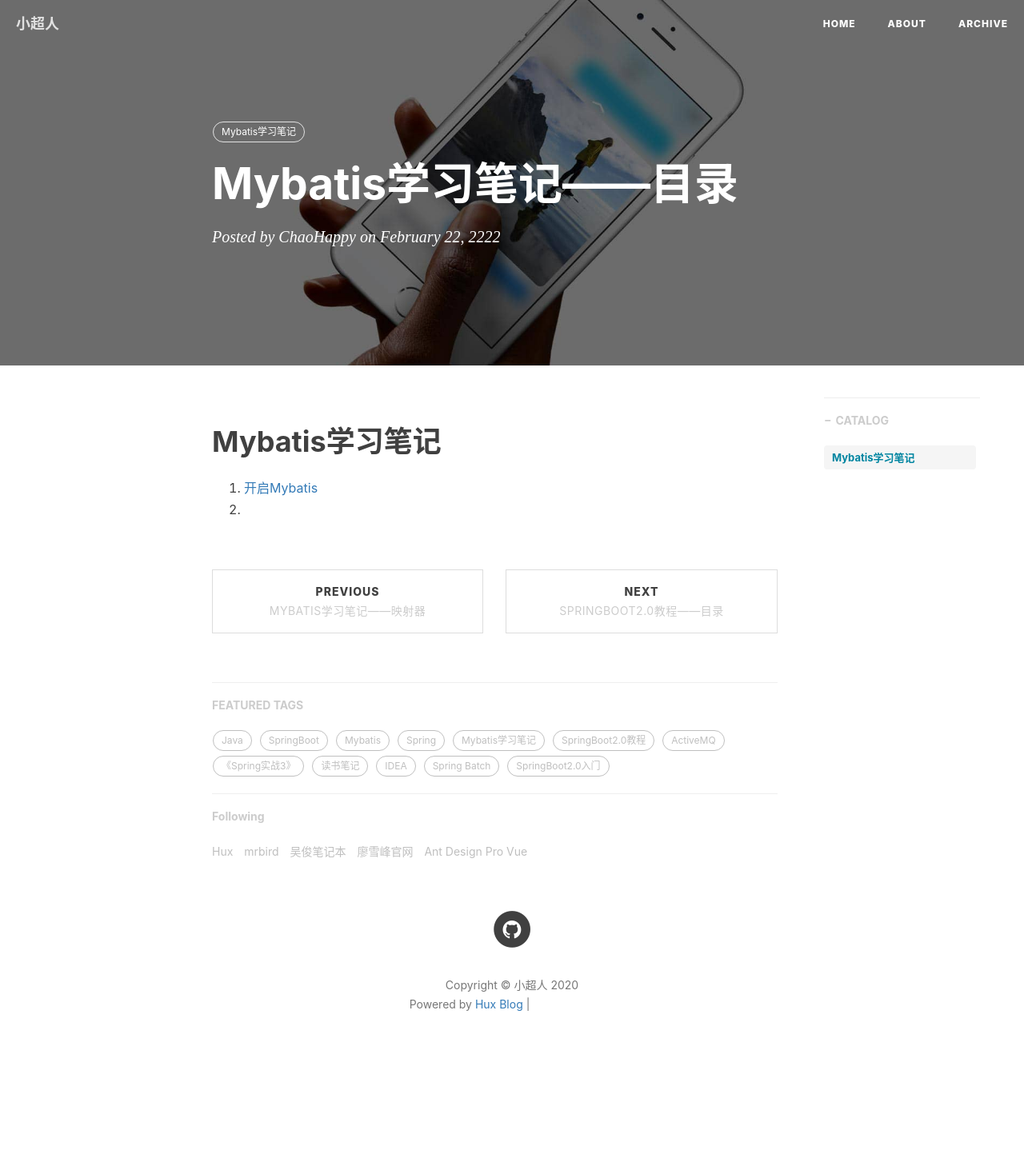
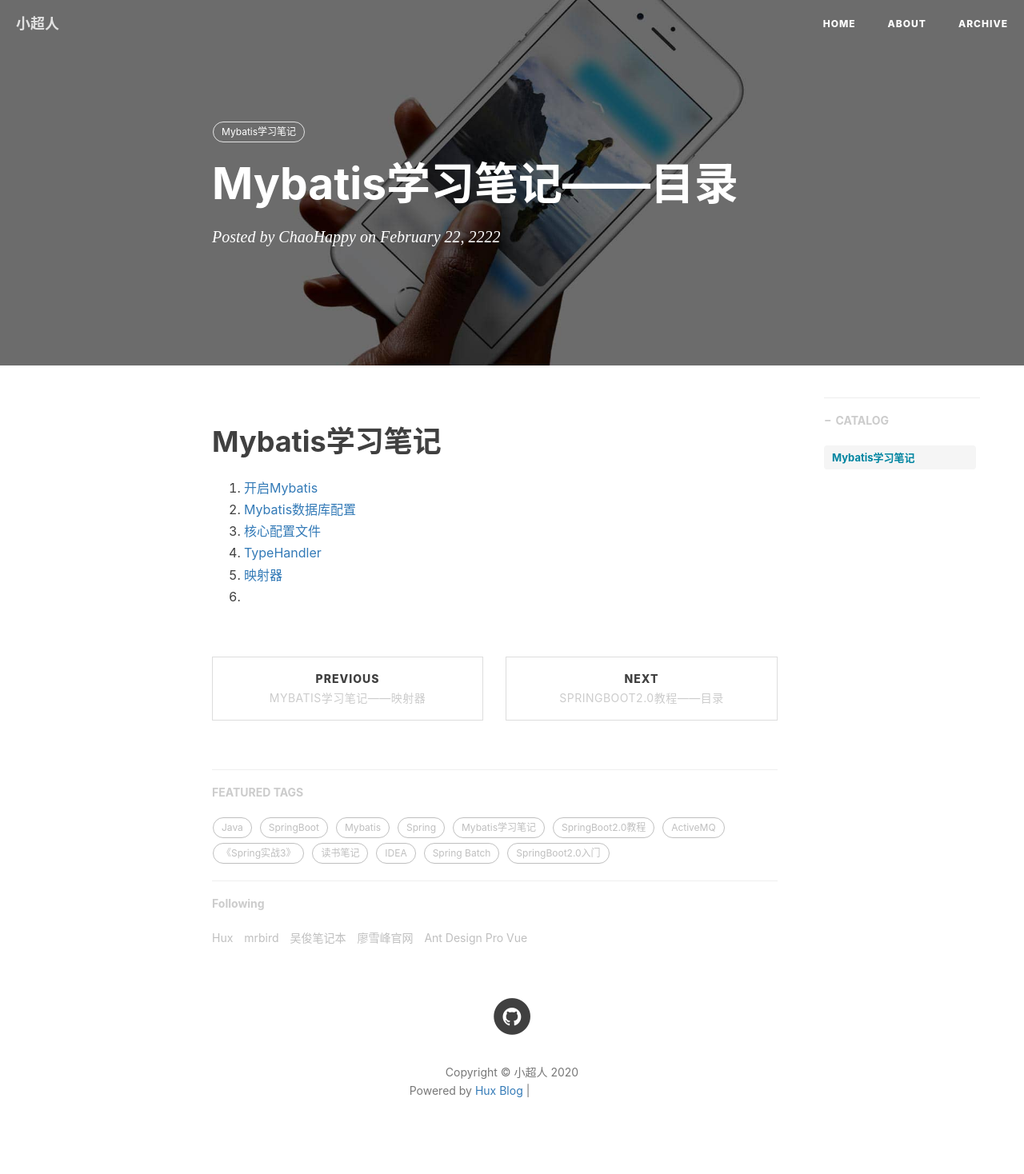
Before and after one commit to ChaoHappy/ChaoHappy.github.io, a Jekyll site: the page built from _posts/Mybatis/2222-02-22-Mybatis学习笔记——目录.md, in a window 1280 px wide. Shown: the whole page at 80% size. Built offline with Jekyll 4.4.1, drawn with Linux system fonts in a browser that asks for light colours; nearby versions of some CDN libraries; comment, search, counter and statistics services are not loaded; before the commit the page ends 1360 px from its top, so only the background shows below that; grey boxes are pictures that could not be loaded.

Commit message:
Update 2222-02-22-Mybatis学习笔记——目录.md

```diff
--- a/_posts/Mybatis/2222-02-22-Mybatis学习笔记——目录.md
+++ b/_posts/Mybatis/2222-02-22-Mybatis学习笔记——目录.md
@@ -13,4 +13,8 @@ tags:
 # Mybatis学习笔记
 
 1. [开启Mybatis](https://chaohappy.github.io/2020/04/08/Mybatis%E5%AD%A6%E4%B9%A0%E7%AC%94%E8%AE%B0-%E5%BC%80%E5%90%AFMybatis/)
-2.
+2. [Mybatis数据库配置](https://chaohappy.github.io/2222/02/22/Mybatis%E5%AD%A6%E4%B9%A0%E7%AC%94%E8%AE%B0-%E7%9B%AE%E5%BD%95/)
+3. [核心配置文件](https://chaohappy.github.io/2020/04/10/Mybatis%E5%AD%A6%E4%B9%A0%E7%AC%94%E8%AE%B0-%E6%A0%B8%E5%BF%83%E9%85%8D%E7%BD%AE%E6%96%87%E4%BB%B6/)
+4. [TypeHandler](https://chaohappy.github.io/2020/04/10/Mybatis%E5%AD%A6%E4%B9%A0%E7%AC%94%E8%AE%B0-%E6%A0%B8%E5%BF%83%E9%85%8D%E7%BD%AE%E6%96%87%E4%BB%B6/)
+5. [映射器](https://chaohappy.github.io/2020/04/11/Mybatis%E5%AD%A6%E4%B9%A0%E7%AC%94%E8%AE%B0-%E6%98%A0%E5%B0%84%E5%99%A8/)
+6.
```
